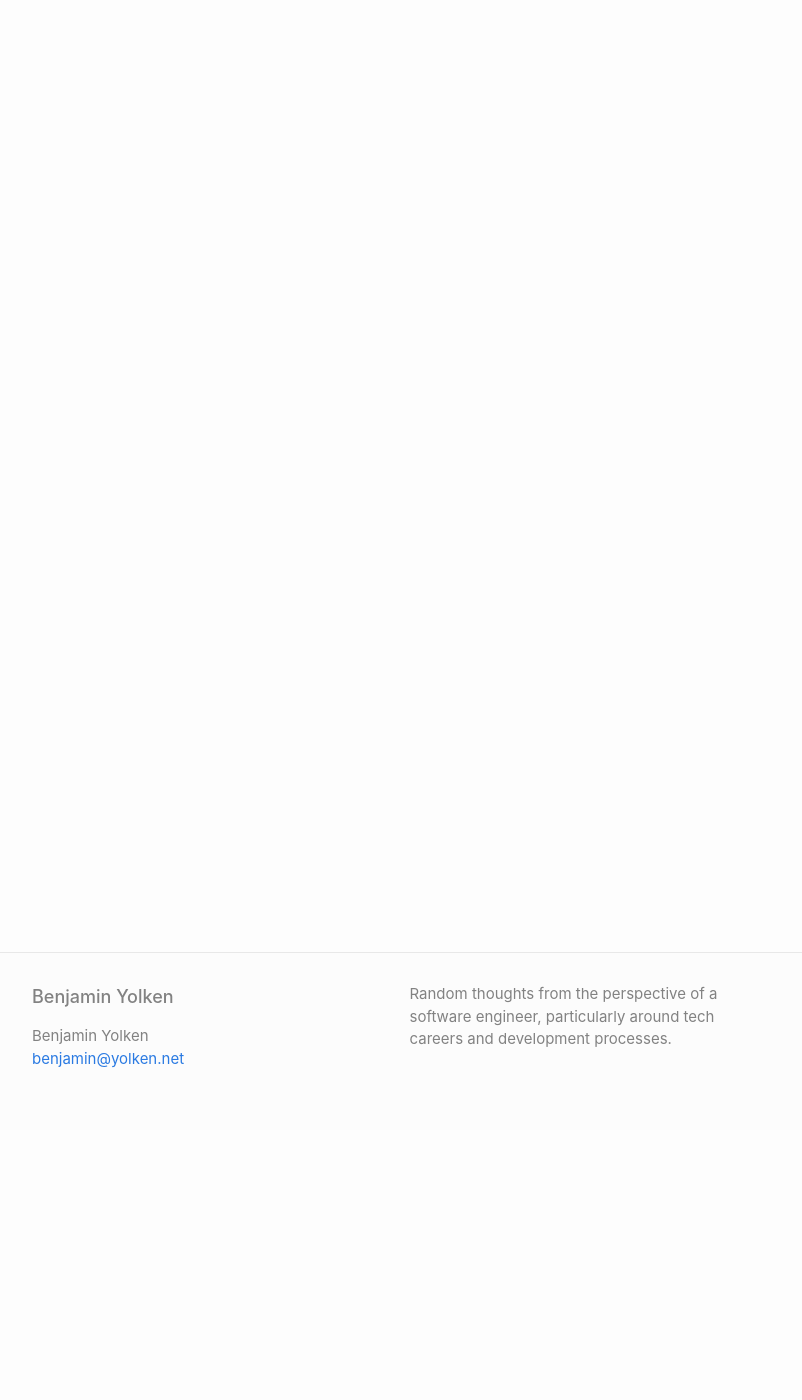
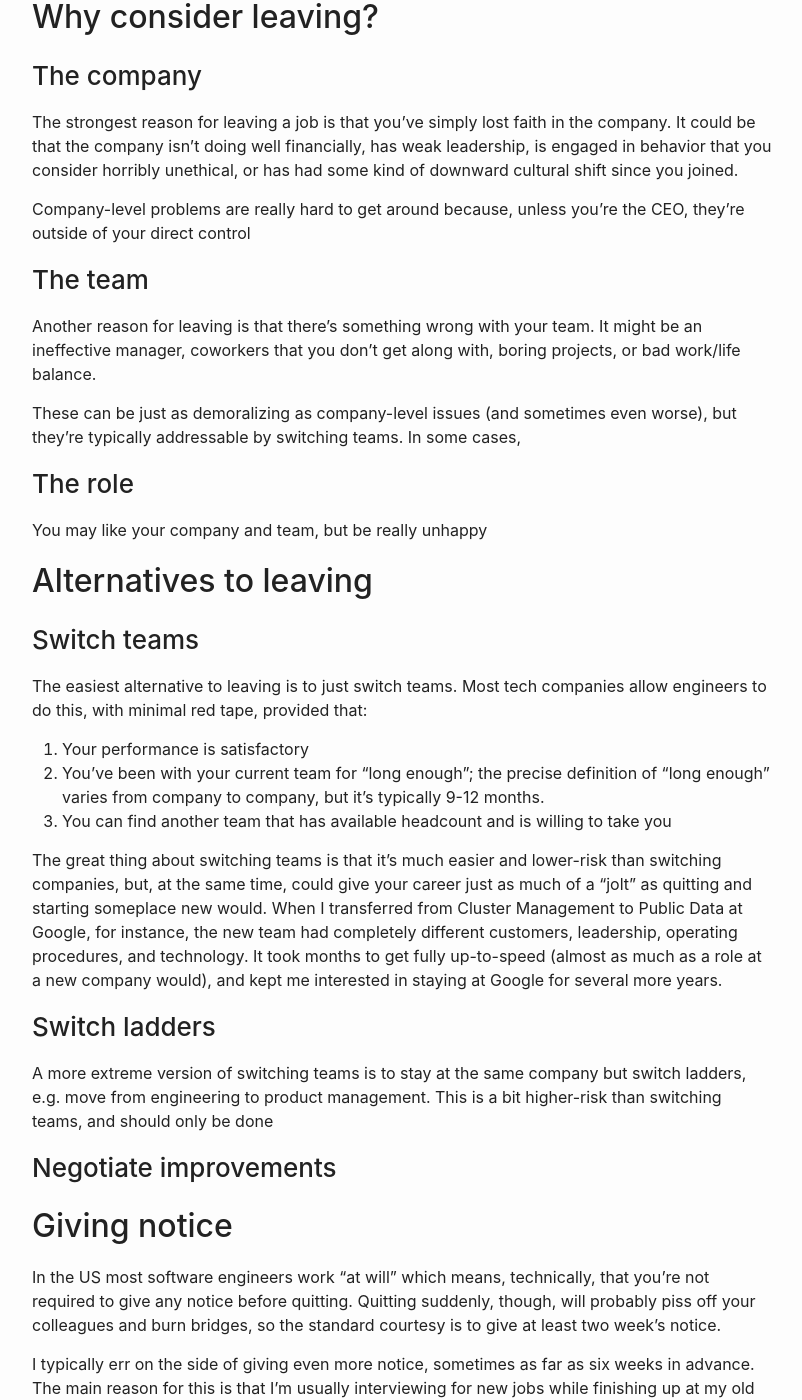
Before and after one commit to yolken/yolken-blog, a Jekyll site: the page built from site/_posts/2019-10-06-leaving-a-job.md, in a window 1280 px wide and 1400 px high, scrolled down 270 px. Shown: the whole window, without its empty margins (238-1040 px from the left). Built offline with Jekyll 4.4.1, drawn with Linux system fonts in a browser that asks for light colours; some of the changed text lies outside the part shown.

Commit message:
Continue iterating on leaving job post

```diff
--- a/site/_posts/2019-10-06-leaving-a-job.md
+++ b/site/_posts/2019-10-06-leaving-a-job.md
@@ -7,4 +7,80 @@ excerpt: |
     Blah blah
 ---
 
-Over the course of my career, I've
+Over the course of my career, I've had many jobs which of course means that I've also left
+many jobs.
+
+## Why consider leaving?
+
+### The company
+
+The strongest reason for leaving a job is that you've simply lost faith in the company. It could
+be that the company isn't doing well financially, has weak leadership, is engaged in behavior
+that you consider horribly unethical, or has had some kind of downward cultural shift since you
+joined.
+
+Company-level problems are really hard to get around because, unless you're the CEO, they're
+outside of your direct control
+
+### The team
+
+Another reason for leaving is that there's something wrong with your team. It might be an
+ineffective manager, coworkers that you don't get along with, boring projects, or bad work/life
+balance.
+
+These can be just as demoralizing as company-level issues (and sometimes even worse), but they're
+typically addressable by switching teams. In some cases,
+
+### The role
+
+You may like your company and team, but be really unhappy
+
+## Alternatives to leaving
+
+### Switch teams
+
+The easiest alternative to leaving is to just switch teams. Most tech companies allow
+engineers to do this, with minimal red tape, provided that:
+
+1. Your performance is satisfactory
+2. You've been with your current team for "long enough"; the precise definition of "long enough"
+    varies from company to company, but it's typically 9-12 months.
+3. You can find another team that has available headcount and is willing to take you
+
+The great thing about switching teams is that it's much easier and lower-risk than switching
+companies, but, at the same time, could give your career just as much of a "jolt" as quitting
+and starting someplace new would. When I transferred from Cluster Management to
+Public Data at Google, for instance, the new team had completely different customers, leadership,
+operating procedures, and technology. It took months to get fully up-to-speed (almost as much as a
+role at a new company would), and kept me interested in staying at Google for several more years.
+
+### Switch ladders
+
+A more extreme version of switching teams is to stay at the same company but switch ladders, e.g.
+move from engineering to product management. This is a bit higher-risk than switching teams, and
+should only be done
+
+### Negotiate improvements
+
+
+
+## Giving notice
+
+In the US most software engineers work "at will" which means, technically, that you're not
+required to give any notice before quitting. Quitting suddenly, though, will probably piss off
+your colleagues and burn bridges, so the standard courtesy is to give at least two week's notice.
+
+I typically err on the side of giving even more notice, sometimes as far as six weeks in advance.
+The main reason for this is that I'm usually interviewing for new jobs while finishing up
+at my old one, and I don't want to have to lie to my manager about why I need to take
+random vacation days in the middle of the week. Also, giving more notice gives the company
+more time to address any grievances you have and (maybe) convince you to stay.
+
+Some people say that it's risky to give more notice than necessary- technically, you could
+be "walked out" early to prevent you from picking up information or skills that might be
+useful to a competitor. In practice, though, I've *never* seen this happen at any of my employers.
+Given the options, it's just easier and less disruptive to let people who want to quit do so
+voluntarily and on their own schedule.
+
+
+## Final thoughts
```
